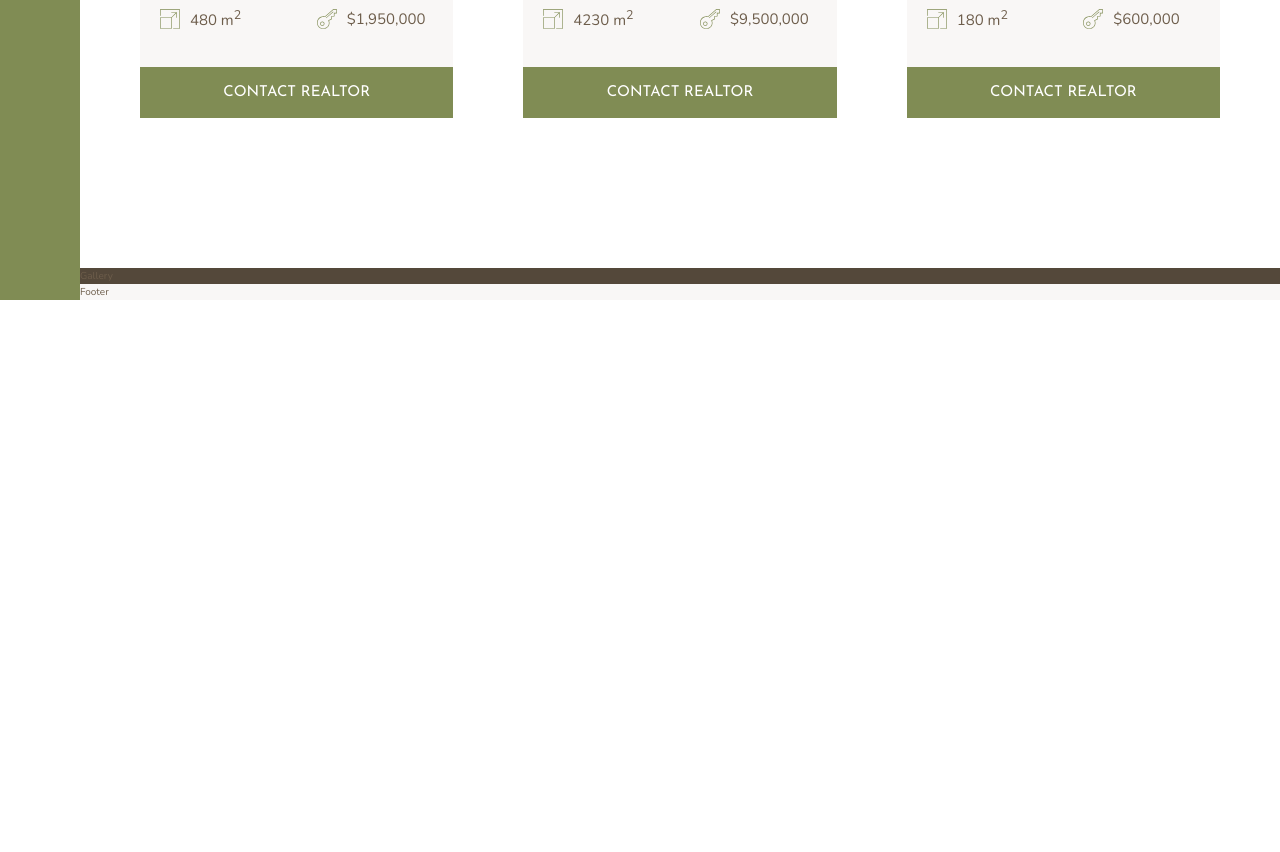
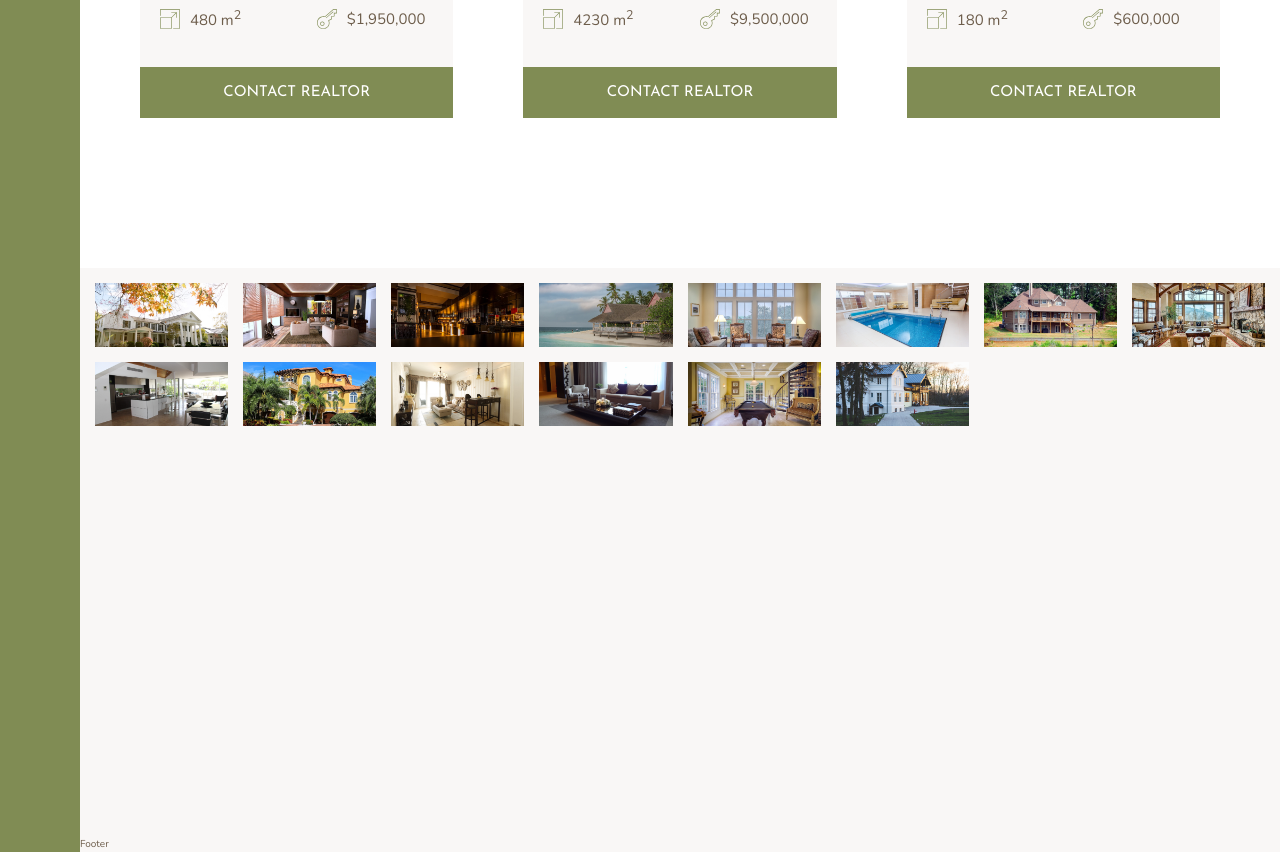
Before and after one commit to robertstipp/Bexter, a website: page index.html in a window 1280 px wide. Shown: the part 2794-3646 px from the top of the page. Before the commit the page ends 3094 px from the top, so only its background shows below. Drawn offline with nearby package versions, Linux system fonts and the light colour scheme.

Commit message:
Added image gallery

```diff
--- a/index.html
+++ b/index.html
@@ -311,7 +311,70 @@
       </div>
     </section>
 
-    <section class="gallery">Gallery</section>
+    <section class="gallery">
+      <figure class="gallery__item gallery--1">
+        <img src="img/gal-1.jpeg" alt="Gallery image 1" class="gallery__img" />
+      </figure>
+      <figure class="gallery__item gallery--2">
+        <img src="img/gal-2.jpeg" alt="Gallery image 2" class="gallery__img" />
+      </figure>
+      <figure class="gallery__item gallery--3">
+        <img src="img/gal-3.jpeg" alt="Gallery image 3" class="gallery__img" />
+      </figure>
+      <figure class="gallery__item gallery--4">
+        <img src="img/gal-4.jpeg" alt="Gallery image 4" class="gallery__img" />
+      </figure>
+      <figure class="gallery__item gallery--5">
+        <img src="img/gal-5.jpeg" alt="Gallery image 5" class="gallery__img" />
+      </figure>
+      <figure class="gallery__item gallery--6">
+        <img src="img/gal-6.jpeg" alt="Gallery image 6" class="gallery__img" />
+      </figure>
+      <figure class="gallery__item gallery--7">
+        <img src="img/gal-7.jpeg" alt="Gallery image 7" class="gallery__img" />
+      </figure>
+      <figure class="gallery__item gallery--8">
+        <img src="img/gal-8.jpeg" alt="Gallery image 8" class="gallery__img" />
+      </figure>
+      <figure class="gallery__item gallery--9">
+        <img src="img/gal-9.jpeg" alt="Gallery image 9" class="gallery__img" />
+      </figure>
+      <figure class="gallery__item gallery--10">
+        <img
+          src="img/gal-10.jpeg"
+          alt="Gallery image 10"
+          class="gallery__img"
+        />
+      </figure>
+      <figure class="gallery__item gallery--11">
+        <img
+          src="img/gal-11.jpeg"
+          alt="Gallery image 11"
+          class="gallery__img"
+        />
+      </figure>
+      <figure class="gallery__item gallery--12">
+        <img
+          src="img/gal-12.jpeg"
+          alt="Gallery image 12"
+          class="gallery__img"
+        />
+      </figure>
+      <figure class="gallery__item gallery--13">
+        <img
+          src="img/gal-13.jpeg"
+          alt="Gallery image 13"
+          class="gallery__img"
+        />
+      </figure>
+      <figure class="gallery__item gallery--14">
+        <img
+          src="img/gal-14.jpeg"
+          alt="Gallery image 14"
+          class="gallery__img"
+        />
+      </figure>
+    </section>
 
     <footer class="footer">Footer</footer>
   </body>
--- a/sass/_gallery.scss
+++ b/sass/_gallery.scss
@@ -1,4 +1,16 @@
 .gallery {
-  background-color: $color-grey-dark-1;
+  background-color: $color-grey-light-1;
   grid-column: full-start / full-end;
+
+  display: grid;
+  grid-template-columns: repeat(8, 1fr);
+  grid-template-rows: repeat(7, 5vw);
+  gap: 1.5rem;
+  padding: 1.5rem;
+  &__img {
+    object-fit: cover;
+    height: 100%;
+    width: 100%;
+    display: block;
+  }
 }
```
Also changed, not shown: css/style.css.
